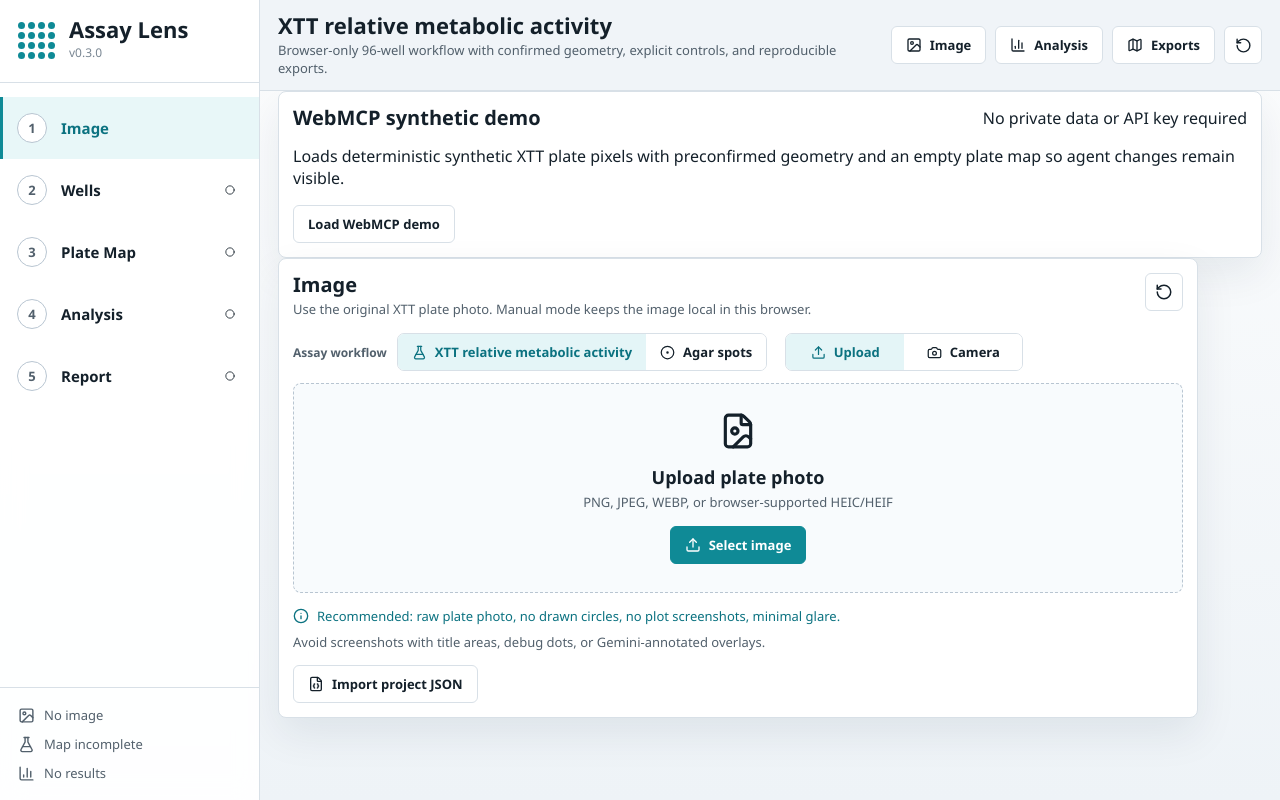
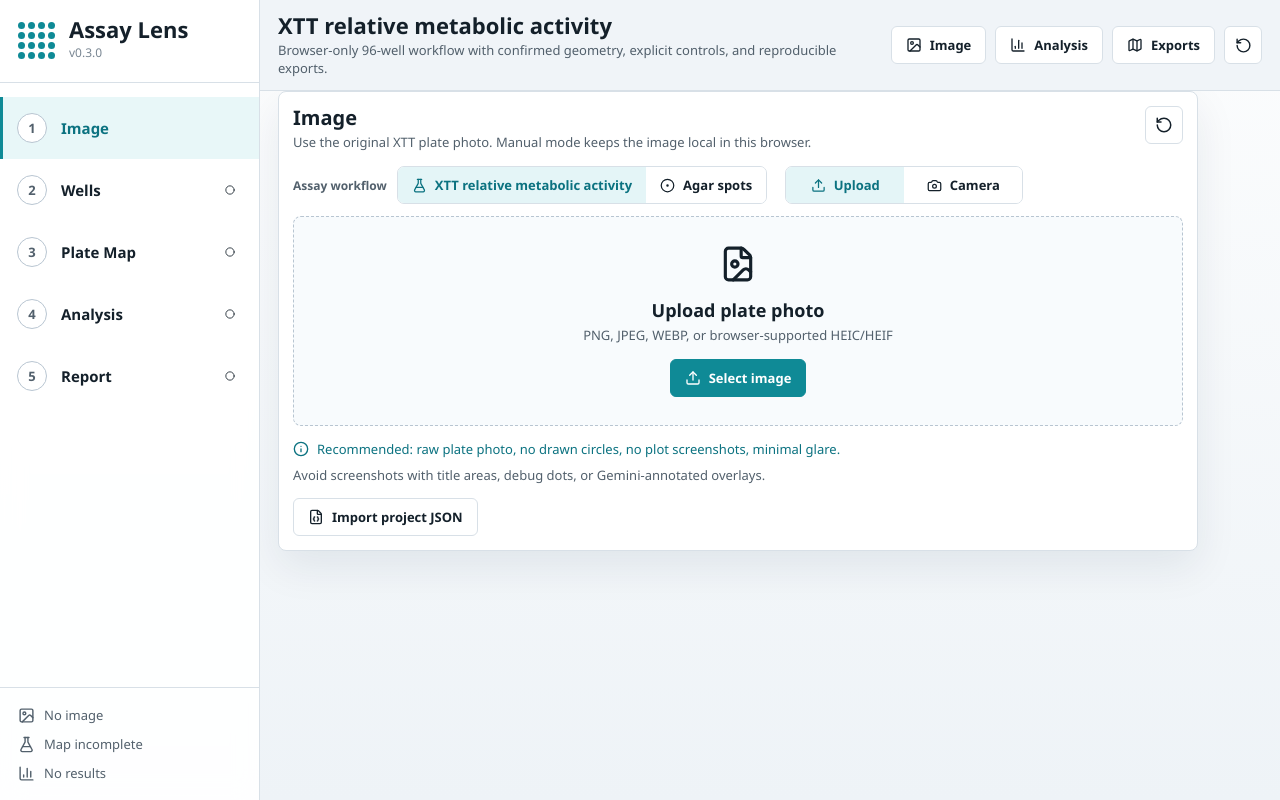
Before and after one commit to jivishov/assaylens, a React (Vite) app: page / in a window 1280 px wide. Built offline with nearby package versions, Linux system fonts and the light colour scheme.

Commit message:
hide synthetic demo entrypoint

```diff
--- a/src/app/App.tsx
+++ b/src/app/App.tsx
@@ -695,11 +695,6 @@ export function App() {
 
           {step === "image" && (
             <>
-              <div className="surface-panel">
-                <div className="panel-heading compact"><h2>WebMCP synthetic demo</h2><span>No private data or API key required</span></div>
-                <p>Loads deterministic synthetic XTT plate pixels with preconfirmed geometry and an empty plate map so agent changes remain visible.</p>
-                <button className="secondary-button" type="button" onClick={() => void loadWebMcpDemo()}>Load WebMCP demo</button>
-              </div>
               <UploadStep
                 image={image}
                 assayMode={assayMode}
```
